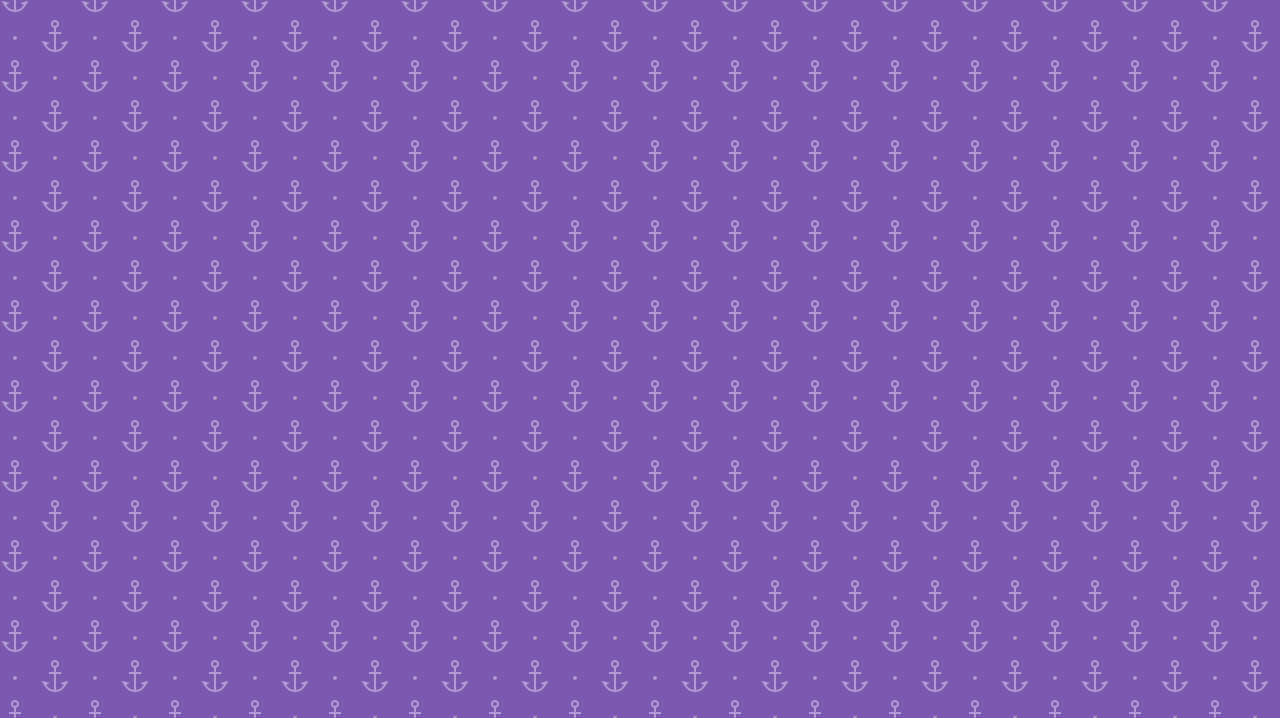
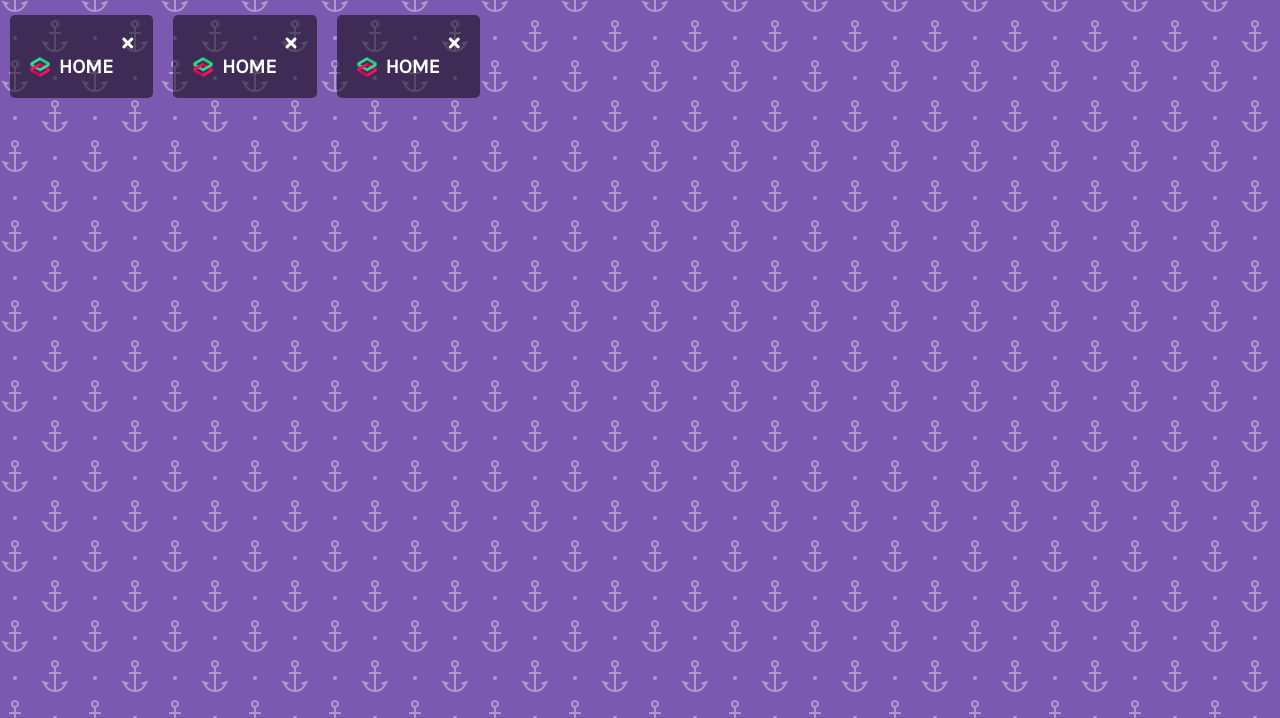
Before and after one commit to shotapailodze/Book-keeper, a plain HTML site: page index.html in a window 1280 px wide. Shown: the part 102-820 px from the top of the page. Drawn offline with Linux system fonts and the light colour scheme.

Commit message:
styled bookmark placeholders

```diff
--- a/index.html
+++ b/index.html
@@ -11,6 +11,30 @@
 <body>
     <!-- Open Modal -->
     <h1 id="show-modal">Add Bookmark</h1>
+    <!-- Bookmarks -->
+    <div class="container" id="bookmarks-container">
+        <div class="item">
+            <i class="fas fa-times" id="delete-bookmark" title="Delete Bookmark"></i>
+            <div class="name">
+                <img src="favicon.png" alt="favicon">
+                <a href="#" target="_blank">Home</a>
+            </div>
+        </div>
+        <div class="item">
+            <i class="fas fa-times" id="delete-bookmark" title="Delete Bookmark"></i>
+            <div class="name">
+                <img src="favicon.png" alt="favicon">
+                <a href="#" target="_blank">Home</a>
+            </div>
+        </div>
+        <div class="item">
+            <i class="fas fa-times" id="delete-bookmark" title="Delete Bookmark"></i>
+            <div class="name">
+                <img src="favicon.png" alt="favicon">
+                <a href="#" target="_blank">Home</a>
+            </div>
+        </div>
+    </div>
     <!-- Script -->
     <script src="script.js"></script>
 </body>
--- a/style.css
+++ b/style.css
@@ -33,3 +33,64 @@ h1 {
 h1:hover {
   background: rgba(0,0,0,0.8);
 }
+
+/* Bookmarks */
+.container {
+  display: flex;
+  flex-direction: row;
+  flex-wrap: wrap;
+}
+
+.item {
+  background-color: rgba(0,0,0,0.5);
+  color: white;
+  border-radius: var(--border-radius);
+  padding: 20px;
+  margin: 10px;
+}
+
+.item:hover {
+  background-color: rgba(0,0,0,0.6);
+}
+
+a {
+  font-size: 20px;
+  font-weight: bold;
+  text-transform: uppercase;
+}
+
+a:link,
+a:visited {
+  color: white;
+  text-decoration: none;
+}
+
+a:hover,
+a:active {
+  text-decoration: underline;
+}
+
+.fa-times {
+  float: right;
+  cursor: pointer;
+  z-index: 2;
+}
+
+.name {
+  margin-top: 20px;
+  margin-right: 20px;
+}
+
+.name img {
+  height: 20px;
+  width: 20px;
+  margin-right: 5px;
+  vertical-align: sub;
+}
+
+/* Large Smartphone */
+@media screen and (max-width:600px) {
+  .container {
+    flex-direction: column;
+  }
+}
```
